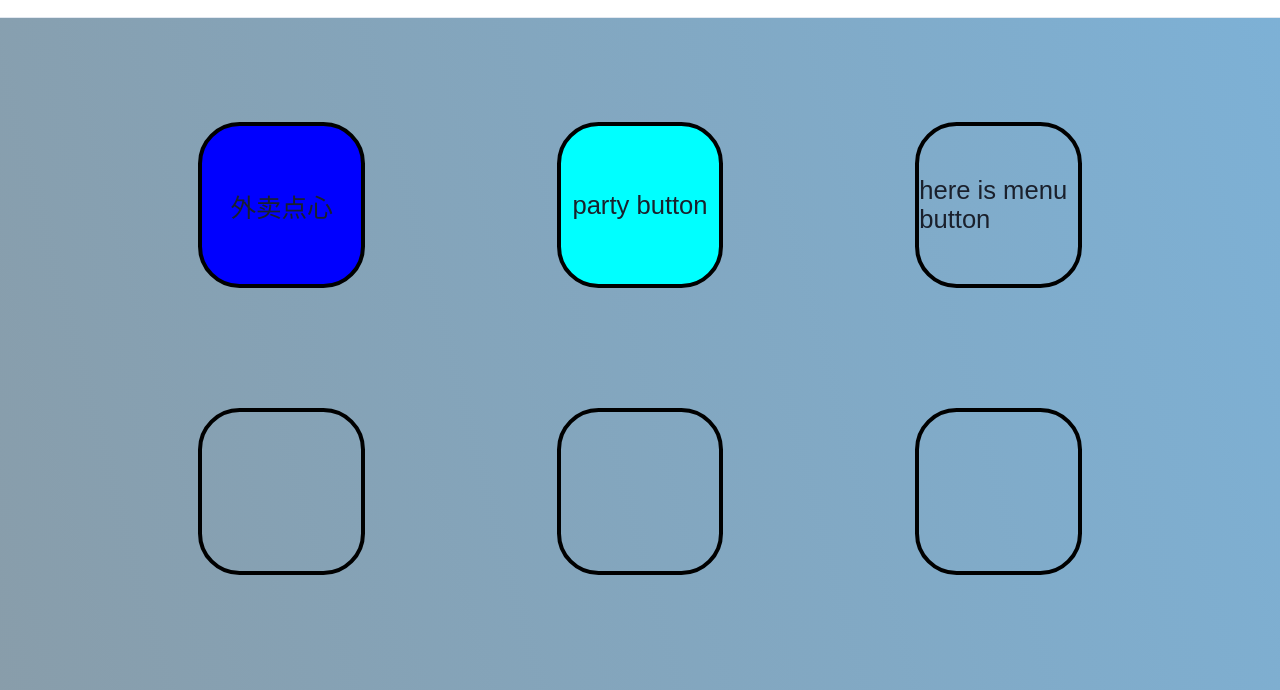
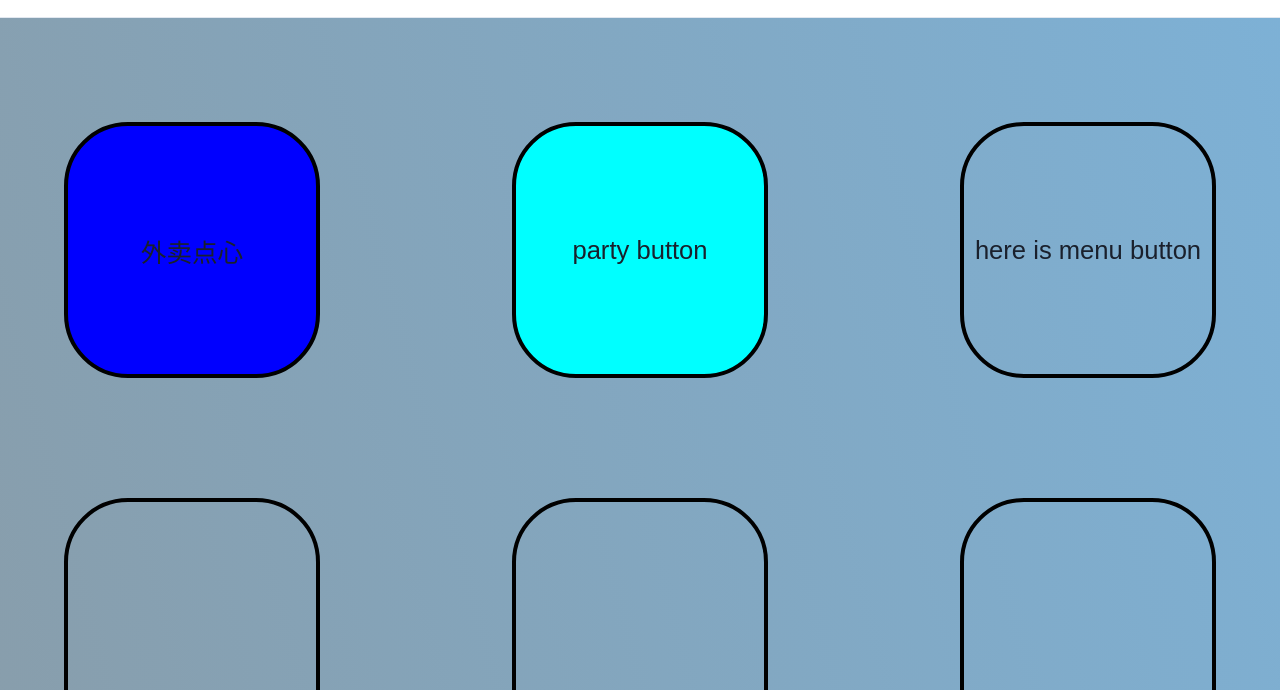
Before and after one commit to yeungriley4/Webpage, a plain HTML site: page app/menu.html in a window 1280 px wide. Shown: the part 55-745 px from the top of the page. Drawn offline with Linux system fonts and the light colour scheme.

Commit message:
attempted to make button biggger

```diff
--- a/app/app_style.css
+++ b/app/app_style.css
@@ -14,8 +14,8 @@ body {
 }
 
 .app-screen > div {
-  width: 13vw;
-  height: 13vw;
+  width: 20vw;
+  height: 20vw;
   border: 4px solid black;
   border-radius: 25%;
   display: flex;
```
